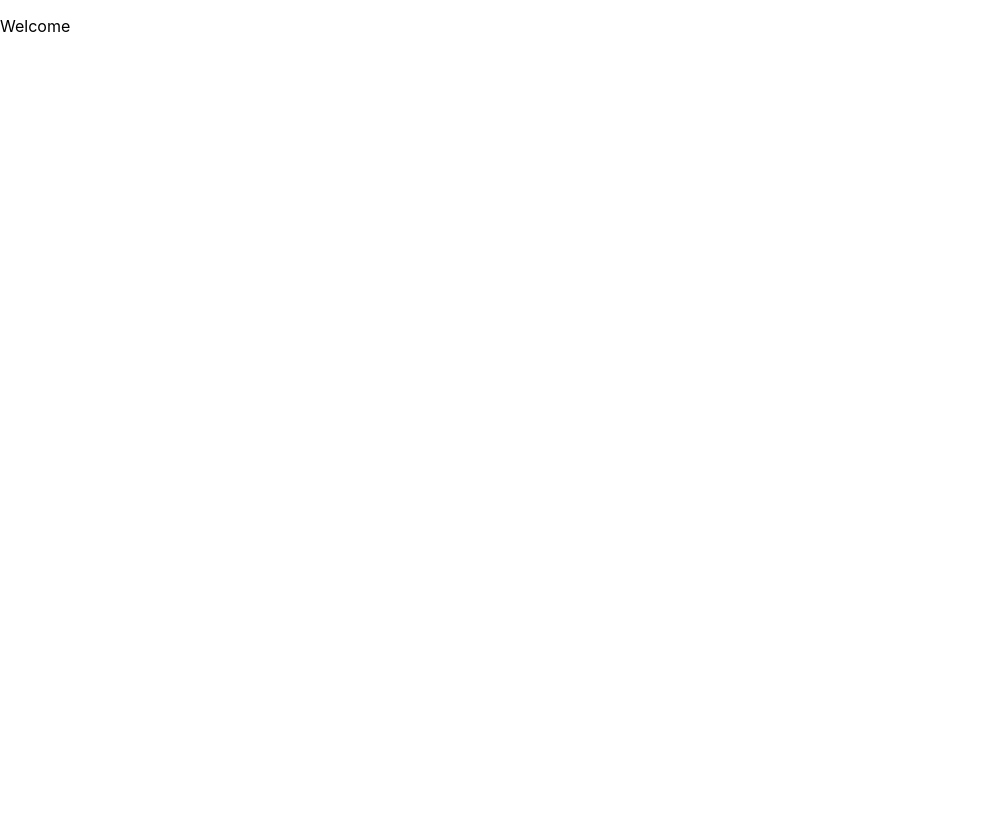
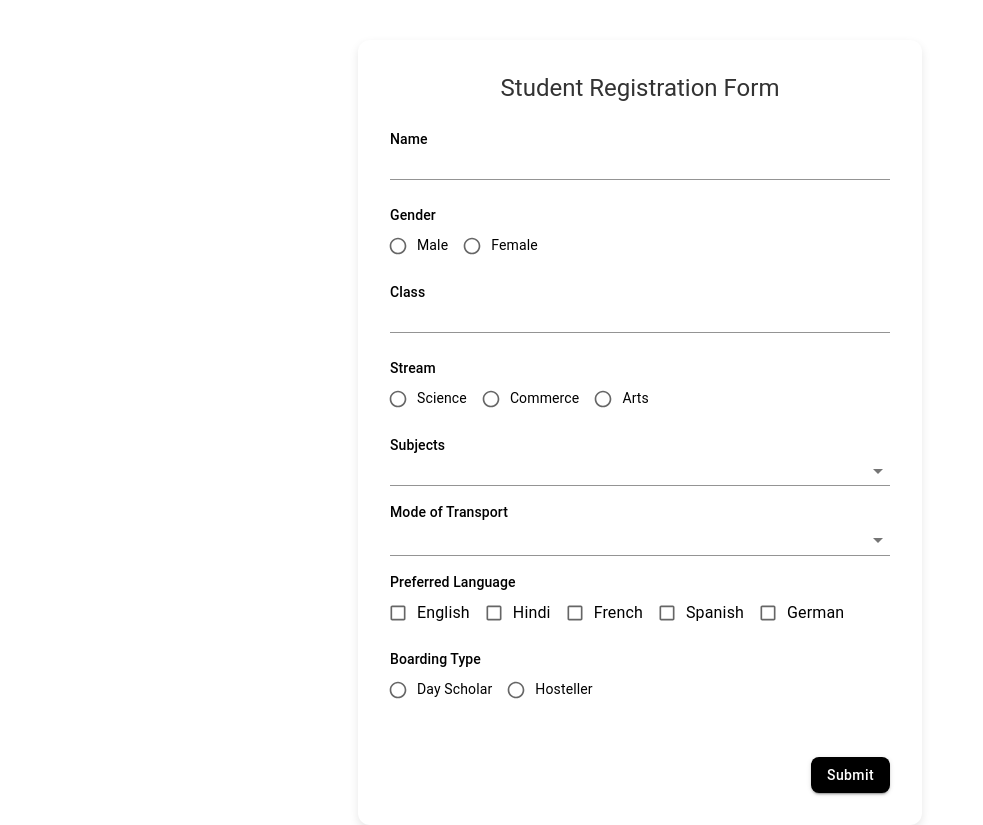
Before and after one commit to Push9828/iauro-interview-task, a React (Create React App) app: page / in a window 1280 px wide. Shown: the whole page, without its empty margins (0-983 px from the left). Before the commit the page ends 800 px from the top, so only its background shows below. Built offline with nearby package versions, Linux system fonts and the light colour scheme.

Commit message:
add student details form

```diff
--- a/package.json
+++ b/package.json
@@ -3,6 +3,9 @@
   "version": "0.1.0",
   "private": true,
   "dependencies": {
+    "@emotion/react": "^11.14.0",
+    "@emotion/styled": "^11.14.0",
+    "@mui/material": "^6.3.0",
     "cra-template": "1.2.0",
     "react": "^19.0.0",
     "react-dom": "^19.0.0",
--- a/src/App.js
+++ b/src/App.js
@@ -1,11 +1,21 @@
-import "./App.css";
+import { useState } from "react";
+import { StudentForm } from "./components/StudentForm";
+import { Container } from "@mui/material";
 
-function App() {
+const App = () => {
+  const [students, setStudents] = useState([]);
+
+  console.log(students);
+
+  const addStudent = (student) => {
+    setStudents((prev) => [...prev, student]);
+  };
+
   return (
-    <div className="App">
-      <p>Welcome</p>
-    </div>
+    <Container sx={{ mt: 4 }}>
+      <StudentForm addStudent={addStudent} />
+    </Container>
   );
-}
+};
 
 export default App;
--- /dev/null
+++ b/src/components/StudentForm.js
@@ -0,0 +1,203 @@
+import React, { useState } from "react";
+import {
+  CustomTextField,
+  CustomRadioGroup,
+  CustomButton,
+  CustomSelect,
+} from "./Ui";
+import {
+  Box,
+  Typography,
+  Checkbox,
+  FormControlLabel,
+  Autocomplete,
+  TextField,
+} from "@mui/material";
+
+const subjectsList = ["Math", "Science", "English", "History"];
+const languagesList = ["English", "Hindi", "French", "Spanish", "German"];
+const transportOptions = ["School Bus", "Own Transport", "Other"];
+
+export const StudentForm = ({ addStudent }) => {
+  const [formData, setFormData] = useState({
+    name: "",
+    gender: "",
+    class: "",
+    streams: "",
+    subjects: [],
+    modeOfTransport: "",
+    preferredLanguage: [],
+    boardingType: "",
+  });
+
+  const handleChange = (e) => {
+    const { name, value } = e.target;
+    console.log(name, value);
+    setFormData((prev) => ({ ...prev, [name]: value }));
+  };
+
+  const handleSubjectsChange = (event, value) => {
+    setFormData((prev) => ({ ...prev, subjects: value }));
+  };
+
+  const handlePreferredLanguageChange = (event, language) => {
+    const { checked } = event.target;
+
+    setFormData((prev) => {
+      let updatedLanguages = [...prev.preferredLanguage];
+      if (checked) {
+        updatedLanguages.push(language);
+      } else {
+        updatedLanguages = updatedLanguages.filter((lang) => lang !== language);
+      }
+      return { ...prev, preferredLanguage: updatedLanguages };
+    });
+  };
+
+  const handleSubmit = (e) => {
+    e.preventDefault();
+    addStudent(formData);
+    setFormData({
+      name: "",
+      gender: "",
+      class: "",
+      streams: [],
+      subjects: [],
+      modeOfTransport: "",
+      preferredLanguage: [],
+      boardingType: "",
+    });
+  };
+
+  return (
+    <Box
+      sx={{
+        p: 4,
+        maxWidth: 500,
+        mx: "auto",
+        mt: 5,
+        boxShadow: "0px 4px 10px rgba(0, 0, 0, 0.1)",
+        borderRadius: 3,
+        backgroundColor: "#fff",
+      }}
+    >
+      <Typography
+        variant="h5"
+        sx={{ textAlign: "center", mb: 3, color: "#333" }}
+      >
+        Student Registration Form
+      </Typography>
+      <form onSubmit={handleSubmit}>
+        <CustomTextField
+          label="Name"
+          name="name"
+          value={formData.name}
+          onChange={handleChange}
+        />
+        <Box sx={{ mb: 2 }}>
+          <CustomRadioGroup
+            label="Gender"
+            name="gender"
+            value={formData.gender}
+            onChange={handleChange}
+            options={[
+              { value: "Male", label: "Male" },
+              { value: "Female", label: "Female" },
+            ]}
+            row={true}
+          />
+        </Box>
+
+        <CustomTextField
+          label="Class"
+          name="class"
+          value={formData.class}
+          onChange={handleChange}
+        />
+
+        <Box sx={{ mt: 2 }}>
+          <CustomRadioGroup
+            label="Stream"
+            name="streams"
+            value={formData.streams}
+            onChange={handleChange}
+            options={[
+              { value: "Science", label: "Science" },
+              { value: "Commerce", label: "Commerce" },
+              { value: "Arts", label: "Arts" },
+            ]}
+            row={true}
+          />
+        </Box>
+
+        <Box sx={{ mt: 2 }}>
+          <Typography variant="subtitle2" component="label">
+            Subjects
+          </Typography>
+          <Autocomplete
+            multiple
+            options={subjectsList}
+            value={formData.subjects}
+            onChange={handleSubjectsChange}
+            renderInput={(params) => (
+              <TextField {...params} size="small" variant="standard" />
+            )}
+          />
+        </Box>
+
+        <Box sx={{ mt: 2 }}>
+          <CustomSelect
+            label="Mode of Transport"
+            name="modeOfTransport"
+            value={formData.modeOfTransport}
+            onChange={handleChange}
+            options={transportOptions}
+          />
+        </Box>
+
+        <Box sx={{ mt: 2 }}>
+          <Typography
+            variant="subtitle2"
+            component="label"
+            sx={{ display: "block" }}
+          >
+            Preferred Language
+          </Typography>
+          {languagesList.map((language) => (
+            <FormControlLabel
+              key={language}
+              control={
+                <Checkbox
+                  checked={formData.preferredLanguage.includes(language)}
+                  onChange={(e) => handlePreferredLanguageChange(e, language)}
+                  name={language}
+                  color="default"
+                  size="small"
+                />
+              }
+              label={language}
+            />
+          ))}
+        </Box>
+
+        <Box sx={{ mt: 2 }}>
+          <CustomRadioGroup
+            label="Boarding Type"
+            name="boardingType"
+            value={formData.boardingType}
+            onChange={handleChange}
+            options={[
+              { value: "Day Scholar", label: "Day Scholar" },
+              { value: "Hosteller", label: "Hosteller" },
+            ]}
+            row={true}
+          />
+        </Box>
+
+        <Box sx={{ display: "flex", justifyContent: "flex-end", mt: 3 }}>
+          <CustomButton type="submit">Submit</CustomButton>
+        </Box>
+      </form>
+    </Box>
+  );
+};
--- /dev/null
+++ b/src/components/Ui/Button.js
@@ -0,0 +1,57 @@
+import React from "react";
+import { Button } from "@mui/material";
+
+export const CustomButton = ({
+  children,
+  variant = "contained",
+  color = "primary",
+  fullWidth = false,
+  type = "button",
+  sx = {},
+  onClick,
+}) => {
+  const baseStyles = {
+    contained: {
+      backgroundColor: "#000000",
+      color: "#ffffff",
+      "&:hover": {
+        backgroundColor: "#333333",
+      },
+    },
+    outlined: {
+      backgroundColor: "transparent",
+      color: "#000000",
+      border: "1px solid #000000",
+      "&:hover": {
+        backgroundColor: "#f5f5f5",
+      },
+    },
+    text: {
+      backgroundColor: "transparent",
+      color: "#000000",
+      "&:hover": {
+        backgroundColor: "#e0e0e0",
+      },
+    },
+  };
+
+  return (
+    <Button
+      variant={variant}
+      color={color}
+      type={type}
+      fullWidth={fullWidth}
+      onClick={onClick}
+      sx={{
+        mt: 3,
+        fontSize: "0.875rem",
+        textTransform: "none",
+        borderRadius: 2,
+        ...baseStyles[variant],
+        ...sx,
+      }}
+    >
+      {children}
+    </Button>
+  );
+};
--- /dev/null
+++ b/src/components/Ui/CustomRadioGroup.js
@@ -0,0 +1,44 @@
+import {
+  Box,
+  Typography,
+  RadioGroup,
+  FormControlLabel,
+  Radio,
+} from "@mui/material";
+
+export const CustomRadioGroup = ({
+  label,
+  name,
+  value,
+  onChange,
+  options = [],
+  row = false,
+  labelStyle = {},
+  radioLabelStyle = {},
+}) => {
+  return (
+    <Box sx={{ mb: 2 }}>
+      {label && (
+        <Typography variant="subtitle2" component="label" style={labelStyle}>
+          {label}
+        </Typography>
+      )}
+      <RadioGroup name={name} value={value} onChange={onChange} row={row}>
+        {options.map((option) => (
+          <FormControlLabel
+            key={option.value}
+            value={option.value}
+            control={<Radio size="small" color="default" />}
+            label={option.label}
+            sx={{
+              "& .MuiFormControlLabel-label": {
+                fontSize: "0.875rem",
+                ...radioLabelStyle,
+              },
+            }}
+          />
+        ))}
+      </RadioGroup>
+    </Box>
+  );
+};
--- /dev/null
+++ b/src/components/Ui/CustomSelect.js
@@ -0,0 +1,34 @@
+import React from "react";
+import { FormControl, Select, MenuItem, Typography } from "@mui/material";
+
+export const CustomSelect = ({
+  label,
+  name,
+  value,
+  onChange,
+  options,
+  fullWidth = true,
+}) => {
+  return (
+    <FormControl variant="standard" fullWidth={fullWidth}>
+      <Typography variant="subtitle2" component="label">
+        {label}
+      </Typography>
+      <Select
+        labelId={`${name}-label`}
+        name={name}
+        value={value}
+        onChange={onChange}
+        sx={{
+          marginTop: "0 !important",
+        }}
+      >
+        {options.map((option) => (
+          <MenuItem key={option} value={option}>
+            {option}
+          </MenuItem>
+        ))}
+      </Select>
+    </FormControl>
+  );
+};
--- /dev/null
+++ b/src/components/Ui/CustomTextField.js
@@ -0,0 +1,41 @@
+import React from "react";
+import { Box, Typography, TextField } from "@mui/material";
+
+export const CustomTextField = ({
+  label,
+  name,
+  value,
+  onChange,
+  fullWidth = true,
+  margin = "normal",
+  size = "small",
+  variant = "standard",
+  sx = {},
+  labelStyle = {},
+}) => {
+  return (
+    <Box sx={{ mb: 2 }}>
+      {label && (
+        <Typography variant="subtitle2" component="label" style={labelStyle}>
+          {label}
+        </Typography>
+      )}
+      <TextField
+        name={name}
+        value={value}
+        onChange={onChange}
+        fullWidth={fullWidth}
+        margin={margin}
+        size={size}
+        variant={variant}
+        sx={{
+          "& .MuiOutlinedInput-root": {
+            borderRadius: 2,
+          },
+          marginTop: 0,
+          ...sx,
+        }}
+      />
+    </Box>
+  );
+};
--- /dev/null
+++ b/src/components/Ui/index.js
@@ -0,0 +1,4 @@
+export { CustomTextField } from "./CustomTextField";
+export { CustomRadioGroup } from "./CustomRadioGroup";
+export { CustomButton } from "./Button";
+export { CustomSelect } from "./CustomSelect";
```
Also changed, not shown: 1 other file (tests, documents, lock files or other folders).
